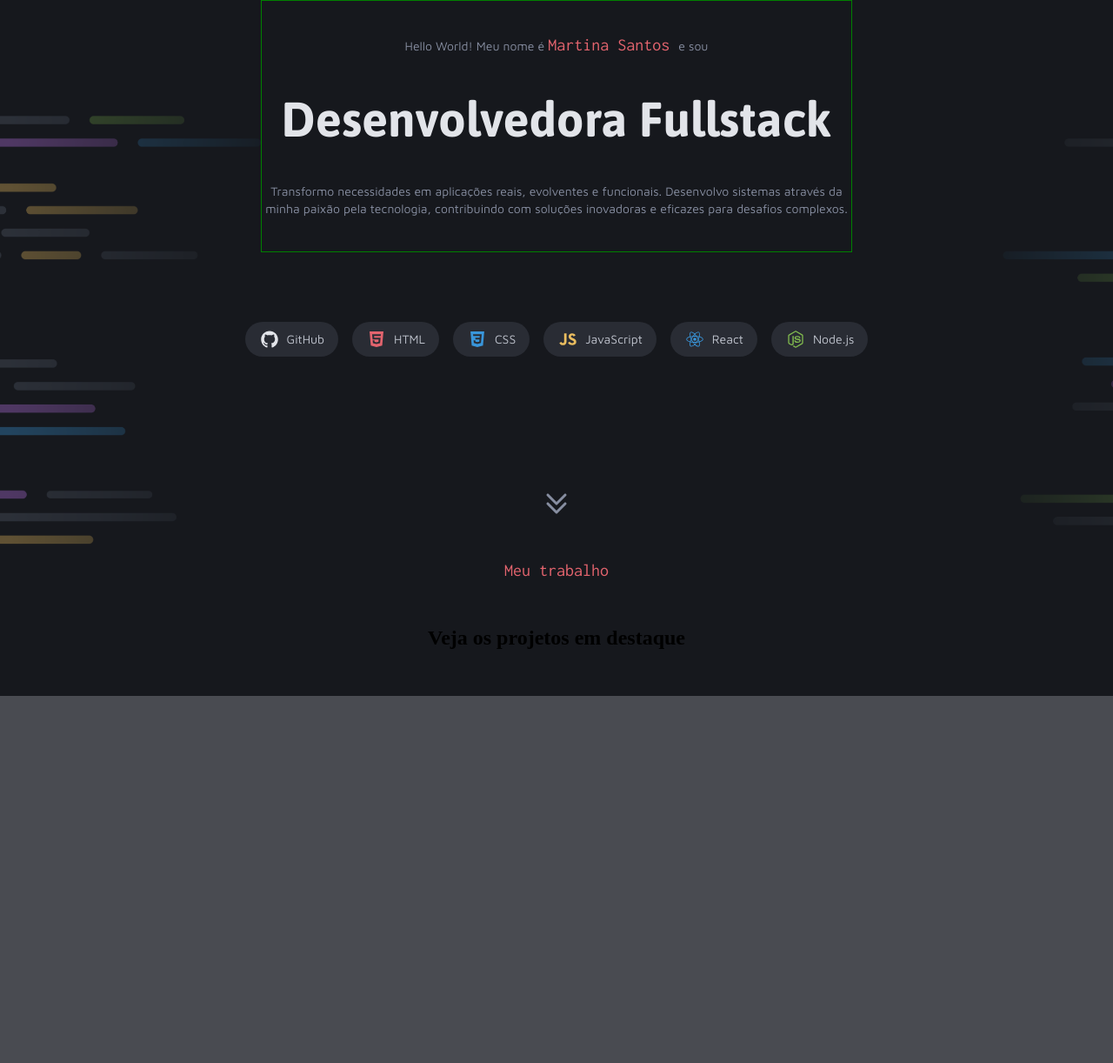
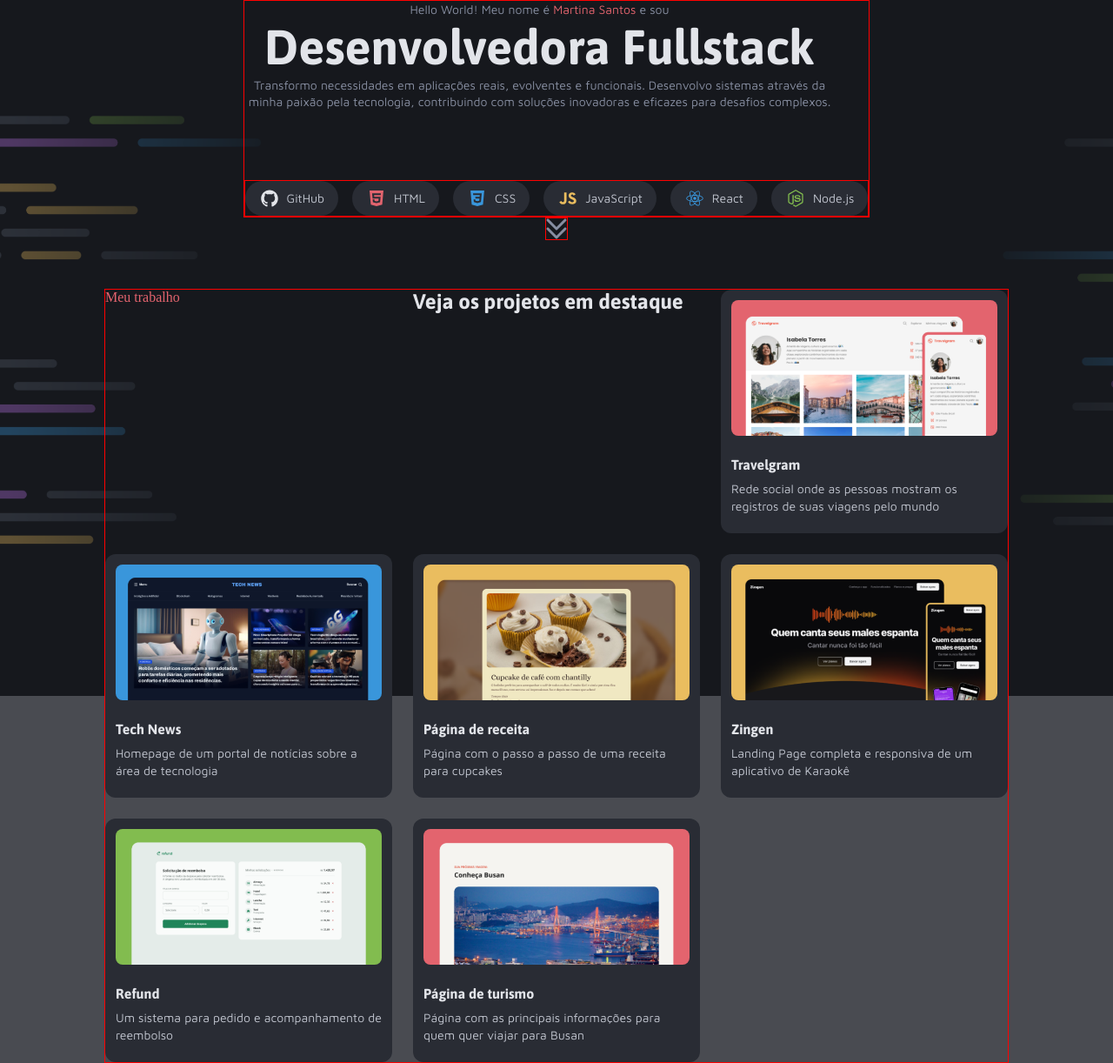
Before and after one commit to Pin4s/Portifolio-Dev-Rocketseat, a plain HTML site: page index.html in a window 1280 px wide. Shown: the whole page at 87% size. Before the commit the page ends 800 px from the top, so only its background shows below. Drawn offline with Linux system fonts and the light colour scheme.

Commit message:
Restructure About section for improved semantics and layout

```diff
--- a/index.html
+++ b/index.html
@@ -15,9 +15,10 @@
 
 <body>
     <main class="container grid">
-        <section id="hero" class="grid ">
+        <section id="hero" class="BORDA">
+            <section id="about" class="grid ">
                 <img src="assets/Avatar.png" alt="">
-            <p class="hello">Hello World! Meu nome é <span> Martina Santos </span> e sou</p>
+                <p class="subtitle">Hello World! Meu nome é <span> Martina Santos </span> e sou</p>
                 <h1>Desenvolvedora Fullstack</h1>
                 <p>
                     Transformo necessidades em aplicações reais, evolventes e funcionais. Desenvolvo sistemas através da
@@ -26,7 +27,7 @@
                 </p>
             </section>
             <section id="tech-stack">
-            <ul class="flex">
+                <ul class="BORDA flex grid-flow-col">
                     <li><img src="assets/icons/GitHub.svg" alt="">GitHub</li>
                     <li><img src="assets/icons/HTML.svg" alt="">HTML</li>
                     <li><img src="assets/icons/CSS.svg" alt="">CSS</li>
@@ -35,17 +36,73 @@
                     <li><img src="assets/icons/Node.js.svg" alt="">Node.js</li>
                 </ul>
             </section>
+        </section>
 
-        <section id="highlight-projects" class="grid ">
+        <section id="highlight-projects" class="BORDA grid ">
             <img src="assets/icons/Arrow down.svg" alt="">
             <!-- Aqui vai ter um display flex pra separar a img e a div com espaço entre eles na horizontal-->
+
+
+        </section>
+        <section id="projects" class="BORDA">
             <span>Meu trabalho</span>
             <h2>Veja os projetos em destaque</h2>
+            <div class="card">
+                <img src="/assets/images/Thumbnail_Project-01.png" alt="">
+
+                <div class="card-text">
+                    <h3>Travelgram</h3>
+                    <p class="text-sm">Rede social onde as pessoas mostram os registros de suas viagens pelo mundo</p>
+                </div>
+
+            </div>
+
+            <div class="card">
+                <img src="/assets/images/Thumbnail_Project-02.png" alt="">
+
+                <div class="card-text">
+                    <h3>Tech News</h3>
+                    <p class="text-sm">Homepage de um portal de notícias sobre a área de tecnologia</p>
+                </div>
+            </div>
+
+            <div class="card">
+                <img src="/assets/images/Thumbnail_Project-03.png" alt="">
+
+                <div class="card-text">
+                    <h3>Página de receita</h3>
+                    <p class="text-sm">Página com o passo a passo de uma receita para cupcakes</p>
+                </div>
+            </div>
+
+            <div class="card">
+                <img src="/assets/images/Thumbnail_Project-04.png" alt="">
+
+                <div class="card-text">
+                    <h3>Zingen</h3>
+                    <p class="text-sm">Landing Page completa e responsiva de um aplicativo de Karaokê</p>
+                </div>
+            </div>
+
+            <div class="card">
+                <img src="/assets/images/Thumbnail_Project-05.png" alt="">
+
+                <div class="card-text">
+                    <h3>Refund</h3>
+                    <p class="text-sm"> Um sistema para pedido e acompanhamento de reembolso </p>
+                </div>
+            </div>
+
+            <div class="card">
+                <img src="/assets/images/Thumbnail_Project-06.png" alt="">
+
+                <div class="card-text">
+                    <h3>Página de turismo</h3>
+                    <p class="text-sm">Página com as principais informações para quem quer viajar para Busan</p>
+                </div>
+            </div>
         </section>
     </main>
-    <section id="projects">
-
-    </section>
 </body>
 
 </html>
--- a/styles/global.css
+++ b/styles/global.css
@@ -44,14 +44,42 @@ body {
 }
 
 main {
-    height: 100vh;
     margin: 0 auto;
     justify-items: center;
+    height: 100vh;
     background-image: url(../assets/images/Background_Intro.png);
     background-size: cover;
 }
 
+h1 {
+    font: var(--title-lg);
+    color: var(--gray-600);
+}
+
+h2{
+    font: var(--title-md);
+    color: var(--gray-600);
+}
+
+h3{
+    font: var(--title-sm);
+    color: var(--gray-600);
+}
+
 span {
-    font: var(--subtitle);
     color: var(--red);
 }
+
+.text-md{
+    font: var(--text-md);
+    color: var(--gray-500);
+}
+
+.text-sm{
+    font: var(--text-sm);
+    color: var(--gray-500);
+}
+
+.subtitle{
+    font: var(--subtitle);
+}
--- a/styles/sections.css
+++ b/styles/sections.css
@@ -1,36 +1,42 @@
-#hero{
-    border: 1px solid green;
+.BORDA {
+    border: solid 1px red;
+}
+
+#about {
     max-width: 680px;
 
 
-    h1{
+    h1 {
         font: var(--title-lg);
         color: var(--gray-600);
     }
 
-    p{
+    p {
         text-align: center;
         font: var(--text-sm);
         color: var(--gray-400);
     }
 }
 
-#tech-stack{
-    ul{
-        margin-top:80px;
+#tech-stack {
+    display: inline;
+
+    ul {
+        margin-top: 80px;
         list-style: none;
         gap: 16px;
         color: var(--gray-500);
         font: var(--text-sm);
 
-        li{
+        li {
             display: flex;
             align-items: center;
             gap: 8px;
             border-radius: 99px;
-            padding:  8px 16px;
+            padding: 8px 16px;
             background-color: var(--gray-300);
-            img{
+
+            img {
                 width: 24px;
                 height: 24px;
             }
@@ -38,3 +44,43 @@
         }
     }
 }
+
+#highlight-projects {
+    font: var(--title-md);
+    color: var(--gray-600);
+}
+
+#projects {
+    display: grid;
+
+    grid-template-columns: repeat(3, 1fr);
+    place-content: center;
+
+
+    margin-top: 56px;
+    gap: 24px;
+
+    .card {
+        background-color: var(--gray-300);
+        border-radius: 12px;
+        padding: 12px;
+        width: 330px;
+        height: 280px;
+
+        .card-text{
+            margin-top: 20px;
+            p{
+                margin-top: 8px;
+            }
+        }
+    }
+
+    img {
+        border-radius: 8px;
+        width: 306px;
+        height: 156px;
+
+    }
+
+
+}
--- a/styles/utils.css
+++ b/styles/utils.css
@@ -1,8 +1,11 @@
-@import url(global.css);
-
 .grid{
     display: grid;
     justify-items: center;
+}
+
+.grid-flow-col{
+
+    grid-auto-flow: column;
 }
 
 .flex{
@@ -10,10 +13,5 @@
 }
 
 .container{
-    max-width: 100vw;
+    max-width: 100%;
 }
-
-.hello{
-    font: var(--subtitle);
-    color: var(--gray-500);
-}
```
Also changed, not shown: assets/images/Thumbnail_Project-01.png (added). Lines whose indentation alone changed are shown as unchanged.
